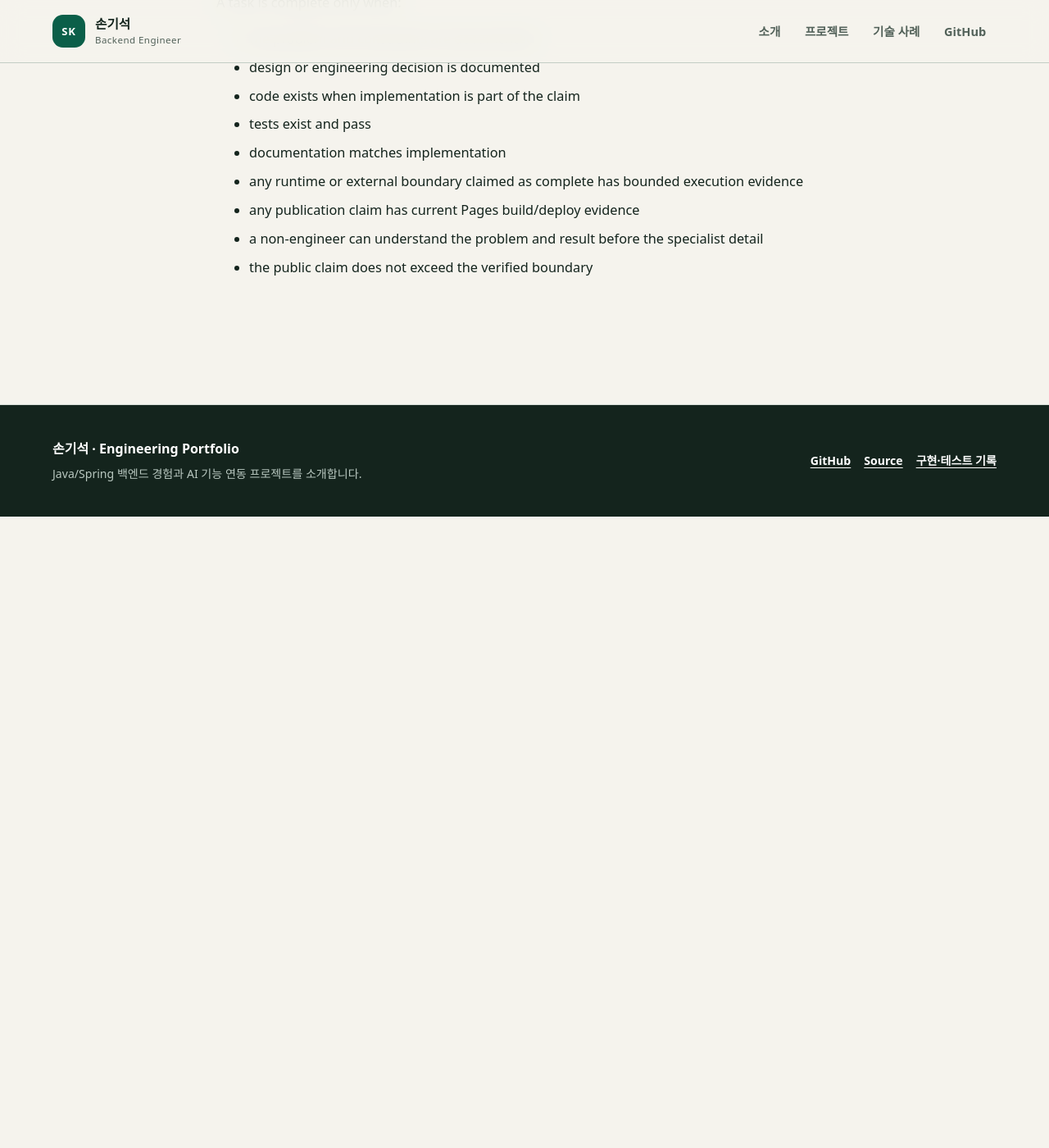
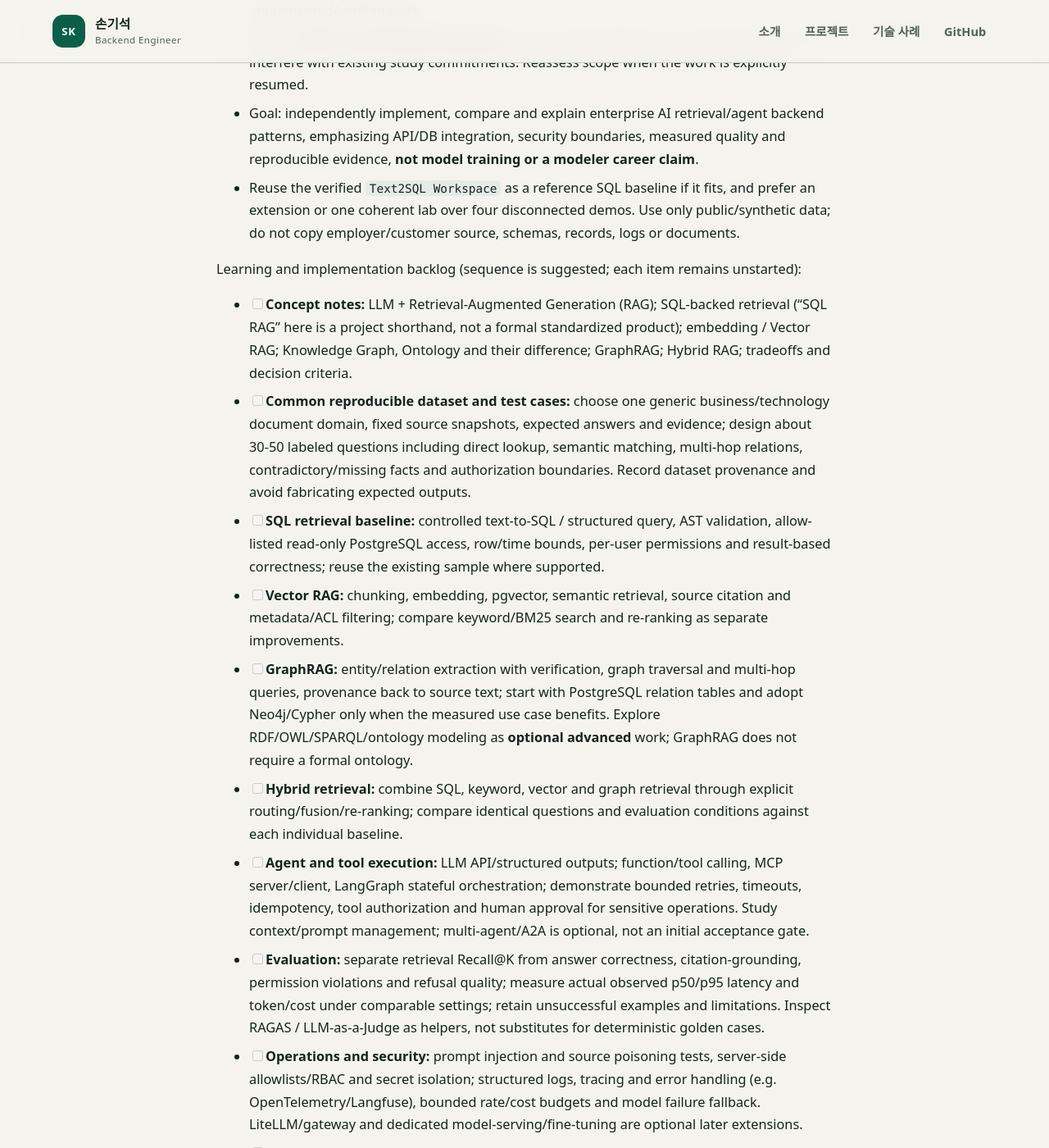
Before and after one commit to son1004007/engineering-career-portfolio, a Jekyll site: the page built from TASKS.md, in a window 1280 px wide and 1400 px high, scrolled down 6850 px. Shown: the whole window at 82% size. Built offline with Jekyll 4.4.1, drawn with Linux system fonts in a browser that asks for light colours; our own code applies the rules of GitHub Pages for plain Markdown files; before the commit the page ends 7480 px from its top, so only the background shows below that; some of the changed text lies outside the part shown.

Commit message:
docs: plan evidence-based RAG and enterprise AI agent lab

```diff
--- a/TASKS.md
+++ b/TASKS.md
@@ -179,6 +179,30 @@ Select one independently reproducible **synthetic backend scenario**; prefer ext
 
 The associated AWS SAA and ISMS-P/technical professional certification roadmap is **private study planning**, not a skill/evidence claim for this public repository.
 
+
+### 12. Planned: Enterprise AI Backend Lab - RAG, Agent and evaluation portfolio (2026-11-16)
+
+- Status: **PLANNED / NOT STARTED**. This is a future learning/portfolio task, not implemented/verified work.
+- Timing: **after the existing PMP priority**; do not automatically start a new large project or interfere with existing study commitments. Reassess scope when the work is explicitly resumed.
+- Goal: independently implement, compare and explain enterprise AI retrieval/agent backend patterns, emphasizing API/DB integration, security boundaries, measured quality and reproducible evidence, **not model training or a modeler career claim**.
+- Reuse the verified `Text2SQL Workspace` as a reference SQL baseline if it fits, and prefer an extension or one coherent lab over four disconnected demos. Use only public/synthetic data; do not copy employer/customer source, schemas, records, logs or documents.
+
+Learning and implementation backlog (sequence is suggested; each item remains unstarted):
+
+- [ ] **Concept notes:** LLM + Retrieval-Augmented Generation (RAG); SQL-backed retrieval ("SQL RAG" here is a project shorthand, not a formal standardized product); embedding / Vector RAG; Knowledge Graph, Ontology and their difference; GraphRAG; Hybrid RAG; tradeoffs and decision criteria.
+- [ ] **Common reproducible dataset and test cases:** choose one generic business/technology document domain, fixed source snapshots, expected answers and evidence; design about 30-50 labeled questions including direct lookup, semantic matching, multi-hop relations, contradictory/missing facts and authorization boundaries. Record dataset provenance and avoid fabricating expected outputs.
+- [ ] **SQL retrieval baseline:** controlled text-to-SQL / structured query, AST validation, allow-listed read-only PostgreSQL access, row/time bounds, per-user permissions and result-based correctness; reuse the existing sample where supported.
+- [ ] **Vector RAG:** chunking, embedding, pgvector, semantic retrieval, source citation and metadata/ACL filtering; compare keyword/BM25 search and re-ranking as separate improvements.
+- [ ] **GraphRAG:** entity/relation extraction with verification, graph traversal and multi-hop queries, provenance back to source text; start with PostgreSQL relation tables and adopt Neo4j/Cypher only when the measured use case benefits. Explore RDF/OWL/SPARQL/ontology modeling as **optional advanced** work; GraphRAG does not require a formal ontology.
+- [ ] **Hybrid retrieval:** combine SQL, keyword, vector and graph retrieval through explicit routing/fusion/re-ranking; compare identical questions and evaluation conditions against each individual baseline.
+- [ ] **Agent and tool execution:** LLM API/structured outputs; function/tool calling, MCP server/client, LangGraph stateful orchestration; demonstrate bounded retries, timeouts, idempotency, tool authorization and human approval for sensitive operations. Study context/prompt management; multi-agent/A2A is optional, not an initial acceptance gate.
+- [ ] **Evaluation:** separate retrieval Recall@K from answer correctness, citation-grounding, permission violations and refusal quality; measure actual observed p50/p95 latency and token/cost under comparable settings; retain unsuccessful examples and limitations. Inspect RAGAS / LLM-as-a-Judge as helpers, not substitutes for deterministic golden cases.
+- [ ] **Operations and security:** prompt injection and source poisoning tests, server-side allowlists/RBAC and secret isolation; structured logs, tracing and error handling (e.g. OpenTelemetry/Langfuse), bounded rate/cost budgets and model failure fallback. LiteLLM/gateway and dedicated model-serving/fine-tuning are optional later extensions.
+- [ ] **Documentation and publication:** keep architecture/ADR, reproducible setup, tests, evaluation scripts, original measurements and honest limitations in the project; publish an editorial blog series in existing GitHub Pages style (problem -> implementation -> comparison -> validation) with meaningful figures instead of formulaic tables; link a case study from this portfolio only after verifiable CI/runtime and public-data review.
+
+Acceptance: one reproducible demo, four retrieval strategies compared on the same labeled question set, at least one bounded tool/agent workflow, failed/unsafe cases tested, measured quality/cost/latency and source citations, explicit NOT RUN/unknowns, and verified public publication. Do not promote a planned experiment to production experience or claimed skill before the evidence gate.
+
+
 ---
 
 ## Definition of Done
```
